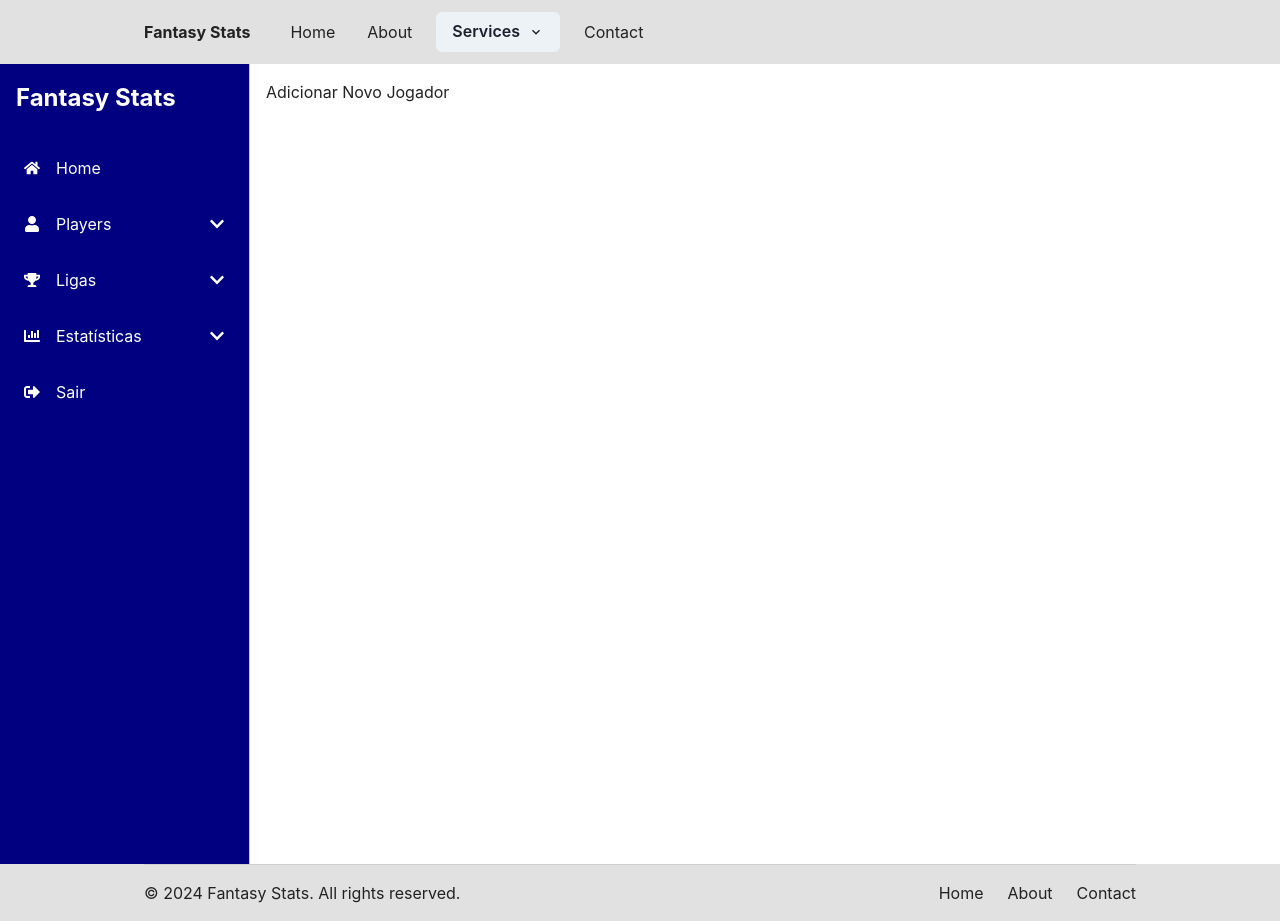
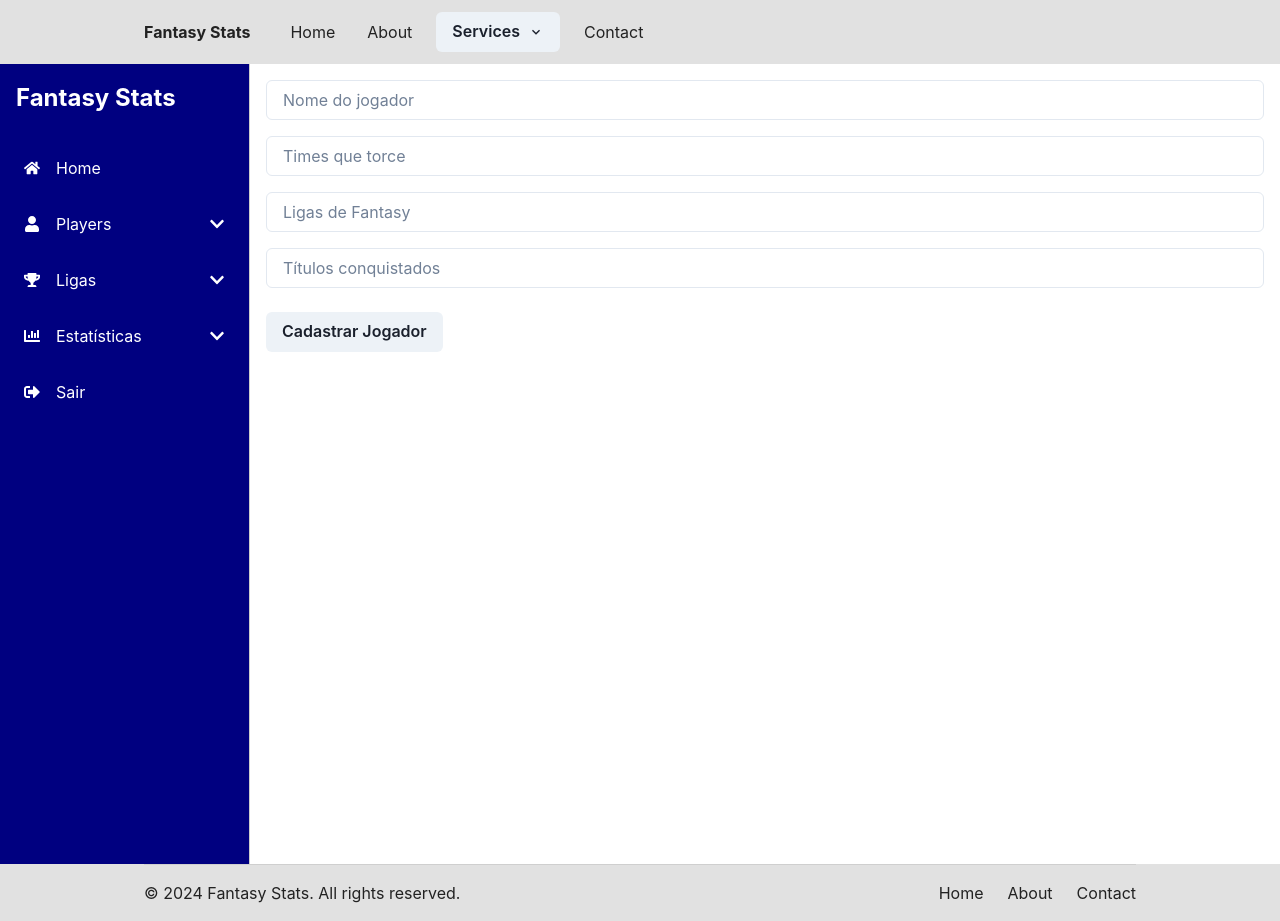
Before and after one commit to AntonelliTalles/fantasy-stats, a React (Create React App) app: page /admin/players/add in a window 1280 px wide. Built offline with nearby package versions, Linux system fonts and the light colour scheme.

Commit message:
criando componente de adicionar e gerenciar players

```diff
--- a/src/components/admin/Players/AddPlayer.tsx
+++ b/src/components/admin/Players/AddPlayer.tsx
@@ -1,7 +1,139 @@
-import React from 'react';
+import React, { useState } from "react";
+import { Input, Button, Tag, TagCloseButton, TagLabel, Stack, useToast  } from "@chakra-ui/react";
+import axios from "axios";
 
 const AddPlayer = () => {
-  return <div>Adicionar Novo Jogador</div>;
+  const [name, setName] = useState("");
+  const [favoriteTeams, setFavoriteTeams] = useState<string[]>([]);
+  const [leagueTypes, setLeagueTypes] = useState<string[]>([]);
+  const [titlesWon, setTitlesWon] = useState<string[]>([]);
+  const [favoriteTeamsInput, setFavoriteTeamsInput] = useState("");
+  const [leagueTypesInput, setLeagueTypesInput] = useState("");
+  const [titlesWonInput, setTitlesWonInput] = useState("");
+
+  const toast = useToast();
+
+  const handleTagAdd = (
+    input: string,
+    setTags: React.Dispatch<React.SetStateAction<string[]>>,
+    currentTags: string[],
+    setInput: React.Dispatch<React.SetStateAction<string>>
+  ) => {
+    if (input.trim() && !currentTags.includes(input.trim())) {
+      setTags(prevTags => [...prevTags, input.trim()]);
+      setInput("");
+    }
+  };
+
+  const handleTagRemove = (
+    input: string,
+    setTags: React.Dispatch<React.SetStateAction<string[]>>
+  ) => {
+    setTags(prevTags => prevTags.filter(tag => tag !== input));
+  };
+
+  const handleSubmit = async (e: React.FormEvent) => {
+    e.preventDefault();
+    const playerData = {
+      name,
+      favoriteTeams,
+      leagueTypes,
+      titlesWon
+    };
+    try {
+      const response = await axios.post("http://localhost:5000/api/players", playerData);
+      console.log("Jogador Cadastrado:", response.data);
+
+      toast({
+        title: "Jogador Cadastrado!",
+        description: "O jogador foi cadastrado com sucesso.",
+        status: "success",
+        duration: 3000,
+        isClosable: true,
+      });
+
+      setTimeout(() => {
+        window.location.reload();
+      }, 3000);
+
+    } catch (error) {
+      console.error("Erro ao cadastrar jogador:", error);
+    }
+  };
+
+  return (
+    <form onSubmit={handleSubmit}>
+      <Input
+        placeholder="Nome do jogador"
+        value={name}
+        onChange={(e) => setName(e.target.value)}
+      />
+
+      <Stack spacing={2} mt={4}>
+        <Input
+          value={favoriteTeamsInput}
+          placeholder="Times que torce"
+          onChange={(e) => setFavoriteTeamsInput(e.target.value)}
+          onKeyDown={(e) => {
+            if (e.key === "Enter") {
+              e.preventDefault();
+              handleTagAdd(favoriteTeamsInput, setFavoriteTeams, favoriteTeams, setFavoriteTeamsInput);
+            }
+          }}
+        />
+        <Stack direction="row" spacing={2}>
+          {favoriteTeams.map((team, index) => (
+            <Tag key={index} size="lg" borderRadius="full" variant="solid" colorScheme="teal">
+              <TagLabel>{team}</TagLabel>
+              <TagCloseButton onClick={() => handleTagRemove(team, setFavoriteTeams)} />
+            </Tag>
+          ))}
+        </Stack>
+
+        <Input
+          value={leagueTypesInput}
+          placeholder="Ligas de Fantasy"
+          onChange={(e) => setLeagueTypesInput(e.target.value)}
+          onKeyDown={(e) => {
+            if (e.key === "Enter") {
+              e.preventDefault();
+              handleTagAdd(leagueTypesInput, setLeagueTypes, leagueTypes, setLeagueTypesInput);
+            }
+          }}
+        />
+        <Stack direction="row" spacing={2}>
+          {leagueTypes.map((league, index) => (
+            <Tag key={index} size="lg" borderRadius="full" variant="solid" colorScheme="blue">
+              <TagLabel>{league}</TagLabel>
+              <TagCloseButton onClick={() => handleTagRemove(league, setLeagueTypes)} />
+            </Tag>
+          ))}
+        </Stack>
+
+        <Input
+          value={titlesWonInput}
+          placeholder="Títulos conquistados"
+          onChange={(e) => setTitlesWonInput(e.target.value)}
+          onKeyDown={(e) => {
+            if (e.key === "Enter") {
+              e.preventDefault();
+              handleTagAdd(titlesWonInput, setTitlesWon, titlesWon, setTitlesWonInput);
+            }
+          }}
+        />
+        <Stack direction="row" spacing={2}>
+          {titlesWon.map((title, index) => (
+            <Tag key={index} size="lg" borderRadius="full" variant="solid" colorScheme="purple">
+              <TagLabel>{title}</TagLabel>
+              <TagCloseButton onClick={() => handleTagRemove(title, setTitlesWon)} />
+            </Tag>
+          ))}
+        </Stack>
+      </Stack>
+
+      <Button mt={4} type="submit">Cadastrar Jogador</Button>
+    </form>
+  );
 };
 
 export default AddPlayer;
--- /dev/null
+++ b/src/components/admin/Players/EditPlayerModal.tsx
@@ -0,0 +1,56 @@
+import React, { useState, useEffect } from "react";
+import { Modal, ModalOverlay, ModalContent, ModalHeader, ModalCloseButton, ModalBody, Input, Button, useDisclosure } from "@chakra-ui/react";
+import axios from "axios";
+
+const EditPlayerModal = ({ player, isOpen, onClose, onSave }: any) => {
+  const [name, setName] = useState(player.name);
+  const [favoriteTeams, setFavoriteTeams] = useState(player.favoriteTeams.join(", "));
+  const [leagueTypes, setLeagueTypes] = useState(player.leagueTypes.join(", "));
+  const [titlesWon, setTitlesWon] = useState(player.titlesWon.join(", "));
+
+  useEffect(() => {
+    setName(player.name);
+    setFavoriteTeams(player.favoriteTeams.join(", "));
+    setLeagueTypes(player.leagueTypes.join(", "));
+    setTitlesWon(player.titlesWon.join(", "));
+  }, [player]);
+
+  const handleSave = async () => {
+    const updatedPlayer = {
+      ...player,
+      name,
+      favoriteTeams: favoriteTeams.split(",").map((item: any) => item.trim()),
+      leagueTypes: leagueTypes.split(",").map((item: any) => item.trim()),
+      titlesWon: titlesWon.split(",").map((item: any) => item.trim()),
+    };
+
+    try {
+      await axios.put(`http://localhost:5000/api/players/${player._id}`, updatedPlayer);
+      onSave(updatedPlayer);
+      onClose();
+    } catch (error) {
+      console.error("Erro ao salvar jogador", error);
+    }
+  };
+
+  return (
+    <Modal isOpen={isOpen} onClose={onClose}>
+      <ModalOverlay />
+      <ModalContent>
+        <ModalHeader>Editar Jogador</ModalHeader>
+        <ModalCloseButton />
+        <ModalBody>
+          <Input value={name} onChange={(e) => setName(e.target.value)} placeholder="Nome do Jogador" />
+          <Input value={favoriteTeams} onChange={(e) => setFavoriteTeams(e.target.value)} mt={2} placeholder="Times que Torce" />
+          <Input value={leagueTypes} onChange={(e) => setLeagueTypes(e.target.value)} mt={2} placeholder="Ligas de Fantasy" />
+          <Input value={titlesWon} onChange={(e) => setTitlesWon(e.target.value)} mt={2} placeholder="Títulos Conquistados" />
+        </ModalBody>
+        <Button colorScheme="blue" onClick={handleSave} mt={4}>
+          Salvar
+        </Button>
+      </ModalContent>
+    </Modal>
+  );
+};
+
+export default EditPlayerModal;
--- a/src/components/admin/Players/ManagePlayers.tsx
+++ b/src/components/admin/Players/ManagePlayers.tsx
@@ -1,7 +1,102 @@
-import React from 'react';
+import React, { useEffect, useState } from "react";
+import { Table, Thead, Tbody, Tr, Th, Td, Button } from "@chakra-ui/react";
+import axios from "axios";
+import { useToast } from "@chakra-ui/react";
+import EditPlayerModal from "./EditPlayerModal";
 
 const ManagePlayers = () => {
-  return <div>Gerenciar Jogadores</div>;
+  const [players, setPlayers] = useState<any[]>([]);
+  const [selectedPlayer, setSelectedPlayer] = useState<any | null>(null);
+  const [isModalOpen, setModalOpen] = useState(false);
+  const toast = useToast();
+
+  const fetchPlayers = async () => {
+    try {
+      const response = await axios.get("http://localhost:5000/api/players");
+      setPlayers(response.data);
+    } catch (error) {
+      console.error("Erro ao buscar jogadores", error);
+    }
+  };
+
+  const handleEdit = (player: any) => {
+    setSelectedPlayer(player);
+    setModalOpen(true);
+  };
+
+  const handleSave = (updatedPlayer: any) => {
+    setPlayers(players.map((player) => (player._id === updatedPlayer._id ? updatedPlayer : player)));
+  };
+
+  useEffect(() => {
+    fetchPlayers();
+  }, []);
+
+  const handleDelete = async (id: string) => {
+    try {
+      await axios.delete(`http://localhost:5000/api/players/${id}`);
+      setPlayers(players.filter(player => player._id !== id));
+      toast({
+        title: "Jogador Deletado",
+        description: "O jogador foi deletado com sucesso.",
+        status: "success",
+        duration: 3000,
+        isClosable: true,
+      });
+    } catch (error) {
+      toast({
+        title: "Erro ao Deletar Jogador",
+        description: "Houve um erro ao deletar o jogador.",
+        status: "error",
+        duration: 3000,
+        isClosable: true,
+      });
+    }
+  };
+
+  return (
+    <div>
+      <Table variant="simple">
+        <Thead>
+          <Tr>
+            <Th>Nome</Th>
+            <Th>Times</Th>
+            <Th>Ligas</Th>
+            <Th>Títulos</Th>
+            <Th>Ações</Th>
+          </Tr>
+        </Thead>
+        <Tbody>
+          {players.map((player) => (
+            <Tr key={player._id}>
+              <Td>{player.name}</Td>
+              <Td>{player.favoriteTeams.join(", ")}</Td>
+              <Td>{player.leagueTypes.join(", ")}</Td>
+              <Td>{player.titlesWon.join(", ")}</Td>
+              <Td>
+                <Button colorScheme="blue" onClick={() => handleEdit(player)}>
+                  Editar
+                </Button>
+                <Button colorScheme="red" ml={2} onClick={() => handleDelete(player._id)}>
+                  Excluir
+                </Button>
+              </Td>
+            </Tr>
+          ))}
+        </Tbody>
+      </Table>
+
+      {selectedPlayer && (
+        <EditPlayerModal
+          player={selectedPlayer}
+          isOpen={isModalOpen}
+          onClose={() => setModalOpen(false)}
+          onSave={handleSave}
+        />
+      )}
+
+    </div>
+  );
 };
 
 export default ManagePlayers;
```
